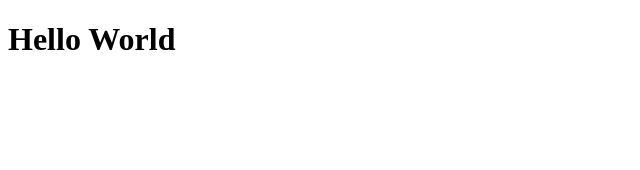
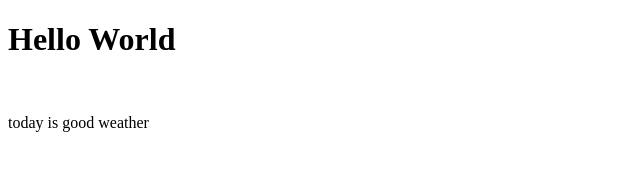
Before and after one commit to Akrom-555/work-in-git-and-github, a plain HTML site: page index.html in a window 1280 px wide. Shown: the whole page, without its empty margins (0-640 px from the left). Drawn offline with Linux system fonts and the light colour scheme.

Commit message:
третий коммент

```diff
--- a/index.html
+++ b/index.html
@@ -7,5 +7,7 @@
   </head>
   <body>
     <h1>Hello World</h1>
+    <br />
+    <p>today is good weather</p>
   </body>
 </html>
```
